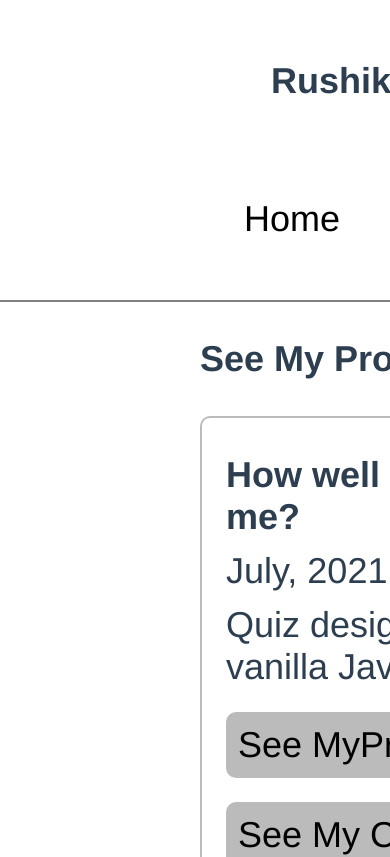
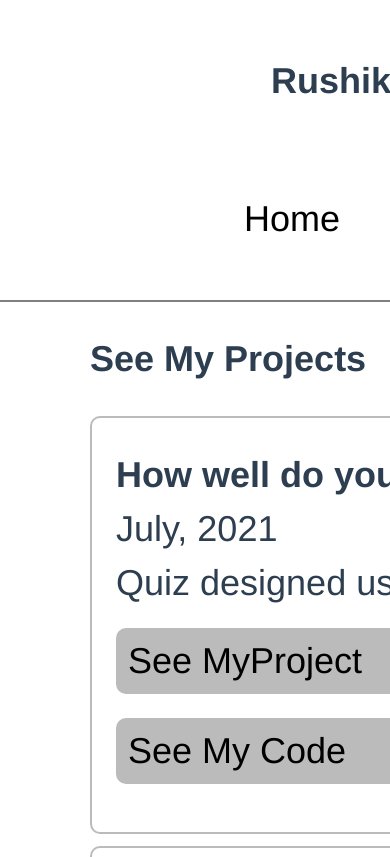
Before and after one commit to rushikesh3299/my-portfolio, a Vue app: page /projects in a window 390 px wide. Shown: the top 857 px of the page. Built offline with nearby package versions, Linux system fonts and the light colour scheme.

Commit message:
mobile view css adjustment

```diff
--- a/src/components/Projects.vue
+++ b/src/components/Projects.vue
@@ -106,7 +106,7 @@ export default {
 .container{
   display: flex;
   flex-direction: column;
-  max-width: 500px;
+  width: 500px;
   margin: auto;
 }
 
@@ -141,8 +141,11 @@ export default {
 }
 
 @media only screen and (max-width: 800px) {
+  .container{
+    width: 80%;
+  }
   .project-list a{
-    width: 60%;
+    width: 40%;
   }
 }
 </style>
```
